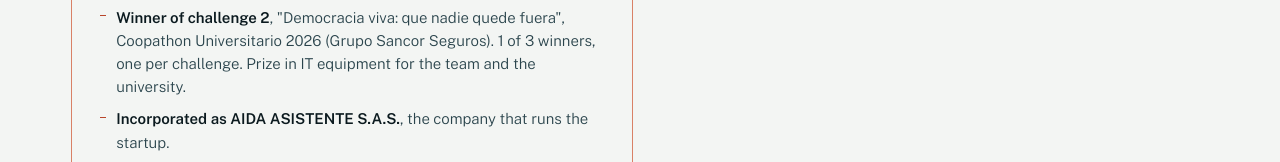
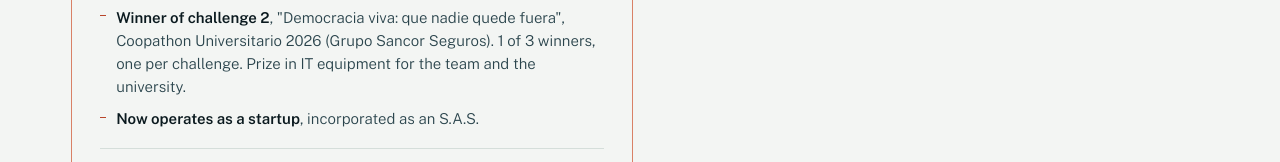
Before and after one commit to SantiagoOroz/SantiagoOroz.github.io, a plain HTML site: page index.html in a window 1280 px wide. Shown: the part 3432-3594 px from the top of the page. Drawn offline with nearby package versions, Linux system fonts and the light colour scheme.

Commit message:
AIDA como un solo proyecto en el sitio y el CV
- La sociedad S.A.S. se presenta como forma societaria de AIDA, no como
  un proyecto aparte. Sus logros van en el mismo caso.

```diff
--- a/index.html
+++ b/index.html
@@ -869,7 +869,7 @@ footer { border-top: 1px solid var(--line-soft); background: var(--ground-deep);
             <li><span data-l="es"><b>1er puesto nacional</b>, Capstone Samsung Innovation Campus 2025, entre 600 postulantes iniciales.</span><span data-l="en"><b>1st place nationally</b>, Samsung Innovation Campus 2025 Capstone, out of 600 initial applicants.</span></li>
             <li><span data-l="es"><b>3er puesto, Santander X Award 2026</b>, con $3.000.000 de financiación.</span><span data-l="en"><b>3rd place, Santander X Award 2026</b>, with ARS 3,000,000 in funding.</span></li>
             <li><span data-l="es"><b>Ganadora del desafío 2</b>, «Democracia viva: que nadie quede fuera», Coopathon Universitario 2026 (Grupo Sancor Seguros). 1 de 3 ganadores, uno por desafío. Premio en equipamiento informático para el equipo y la universidad.</span><span data-l="en"><b>Winner of challenge 2</b>, "Democracia viva: que nadie quede fuera", Coopathon Universitario 2026 (Grupo Sancor Seguros). 1 of 3 winners, one per challenge. Prize in IT equipment for the team and the university.</span></li>
-            <li><span data-l="es"><b>Constituida como AIDA ASISTENTE S.A.S.</b>, la sociedad que opera la startup.</span><span data-l="en"><b>Incorporated as AIDA ASISTENTE S.A.S.</b>, the company that runs the startup.</span></li>
+            <li><span data-l="es"><b>Hoy opera como startup</b>, constituida como S.A.S.</span><span data-l="en"><b>Now operates as a startup</b>, incorporated as an S.A.S.</span></li>
           </ul>
           <div class="chips"><span class="chip">Kotlin</span><span class="chip">Android</span><span class="chip"><span data-l="es">LLM multimodal</span><span data-l="en">Multimodal LLM</span></span><span class="chip">Groq API</span><span class="chip">Vosk</span><span class="chip">Node.js</span><span class="chip">AWS</span><span class="chip">Google Play</span></div>
           <div class="case__links">
```
Also changed, not shown: 2 other files.
